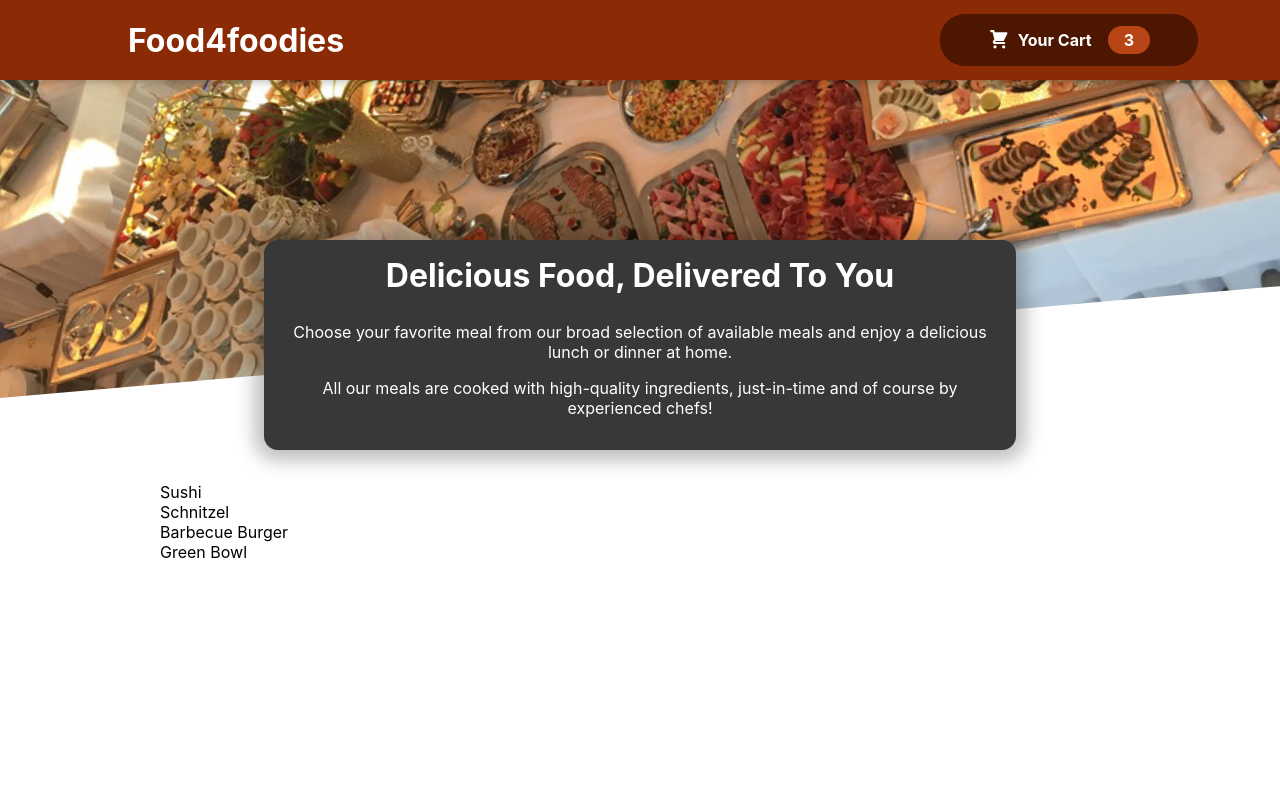
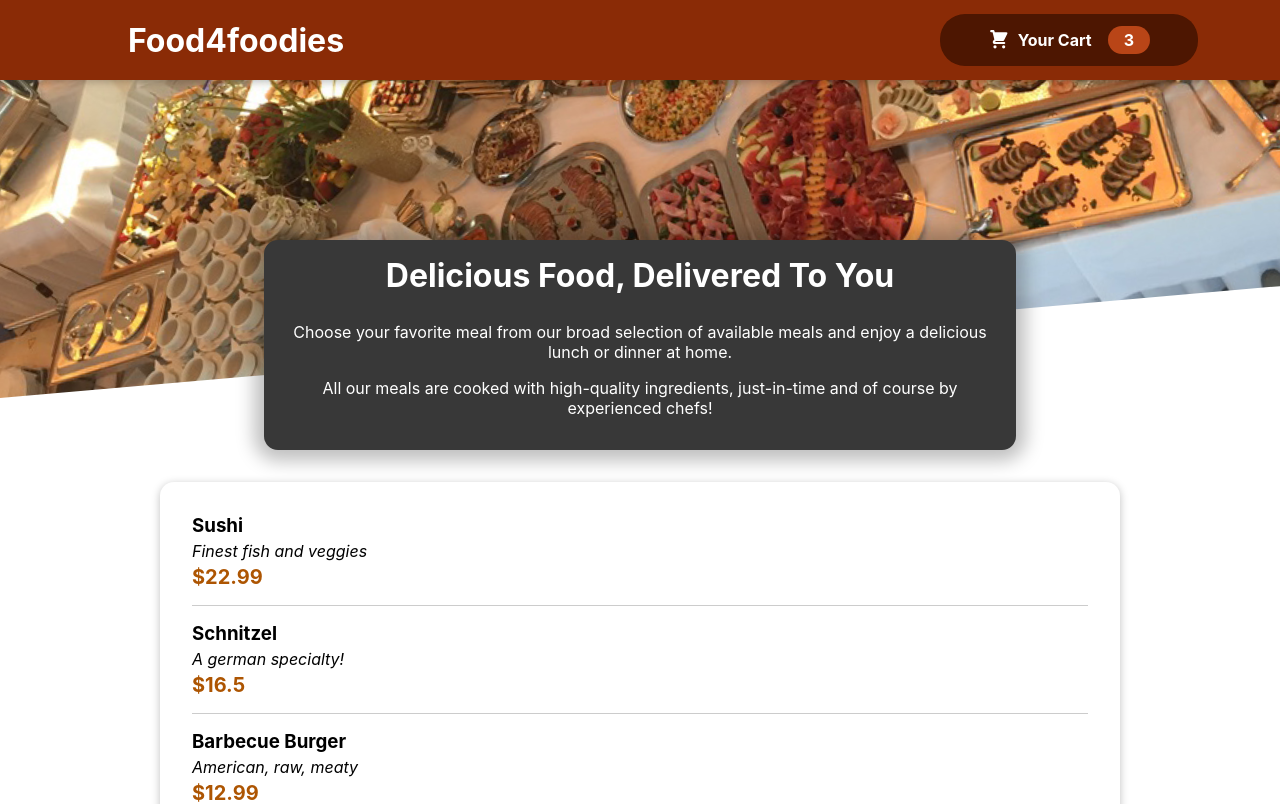
Before and after one commit to akhtarzaheen/FoodApp, a React (Create React App) app: page / in a window 1280 px wide. Shown: the top 804 px of the page. Built offline with nearby package versions, Linux system fonts and the light colour scheme.

Commit message:
after adding individual meal items

```diff
--- a/src/components/Meals/AvailableMeals.js
+++ b/src/components/Meals/AvailableMeals.js
@@ -1,4 +1,6 @@
+import Card from "../UI/Card";
 import classes from "./AvailableMeals.module.css";
+import MealItem from "./MealItem/MealItem";
 
 const DUMMY_MEALS = [
   {
@@ -28,10 +30,19 @@
 ];
 
 const AvailableMeals = () => {
-  const mealList = DUMMY_MEALS.map((meal) => <li>{meal.name}</li>);
+  const mealList = DUMMY_MEALS.map((meal) => (
+    <MealItem
+      key={meal.id}
+      name={meal.name}
+      description={meal.description}
+      price={meal.price}
+    />
+  ));
   return (
     <section className={classes.meals}>
-      <ul>{mealList}</ul>
+      <Card>
+        <ul>{mealList}</ul>
+      </Card>
     </section>
   );
 };
--- /dev/null
+++ b/src/components/Meals/MealItem/MealItem.js
@@ -0,0 +1,17 @@
+import classes from "./MealItem.module.css";
+
+const MealItem = (props) => {
+  const price = `$${props.price}`;
+  return (
+    <li className={classes.meal}>
+      <div>
+        <h3>{props.name}</h3>
+        <div className={classes.description}>{props.description}</div>
+        <div className={classes.price}>{price}</div>
+      </div>
+      <div></div>
+    </li>
+  );
+};
+
+export default MealItem;
--- /dev/null
+++ b/src/components/Meals/MealItem/MealItem.module.css
@@ -0,0 +1,22 @@
+.meal {
+  display: flex;
+  justify-content: space-between;
+  margin: 1rem;
+  padding-bottom: 1rem;
+  border-bottom: 1px solid #ccc;
+}
+
+.meal h3 {
+  margin: 0 0 0.25rem 0;
+}
+
+.description {
+  font-style: italic;
+}
+
+.price {
+  margin-top: 0.25rem;
+  font-weight: bold;
+  color: #ad5502;
+  font-size: 1.25rem;
+}
--- /dev/null
+++ b/src/components/UI/Card.js
@@ -0,0 +1,7 @@
+import classes from "./Card.module.css";
+
+const Card = (props) => {
+  return <div className={classes.card}>{props.children}</div>;
+};
+
+export default Card;
--- /dev/null
+++ b/src/components/UI/Card.module.css
@@ -0,0 +1,6 @@
+.card {
+  padding: 1rem;
+  box-shadow: 0 2px 8px rgba(0, 0, 0, 0.25);
+  border-radius: 14px;
+  background-color: white;
+}
```
Also changed, not shown: src/components/Meals/MealItem/MealItemForm.js (added).
